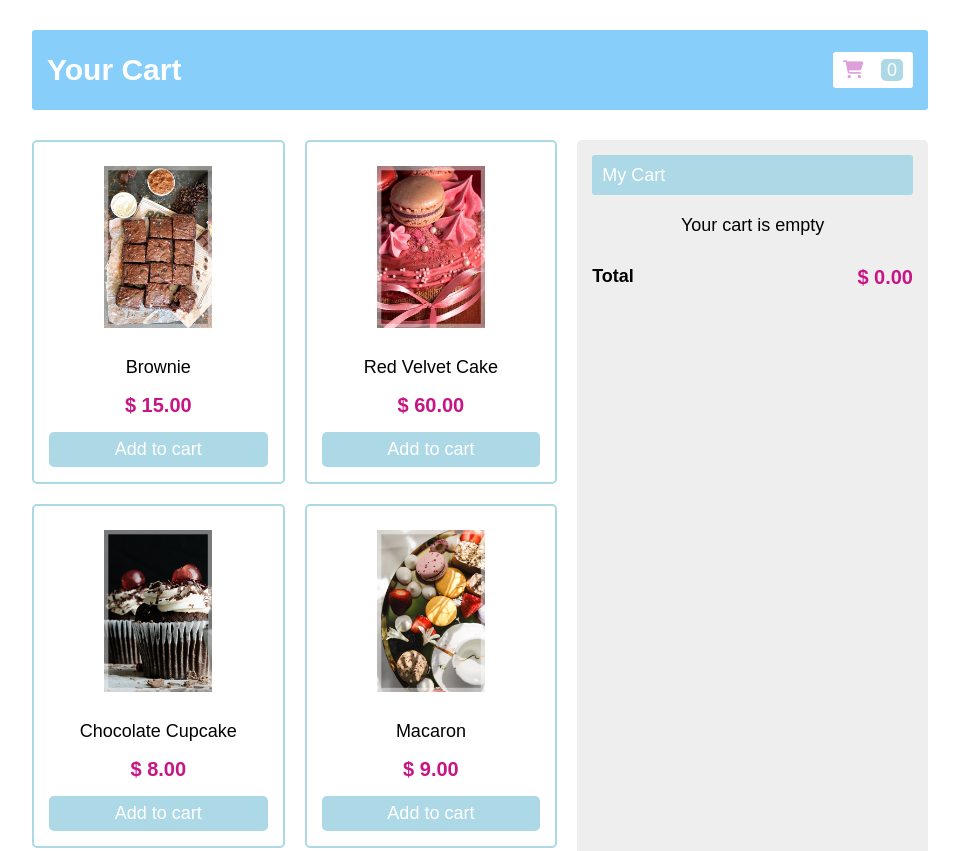
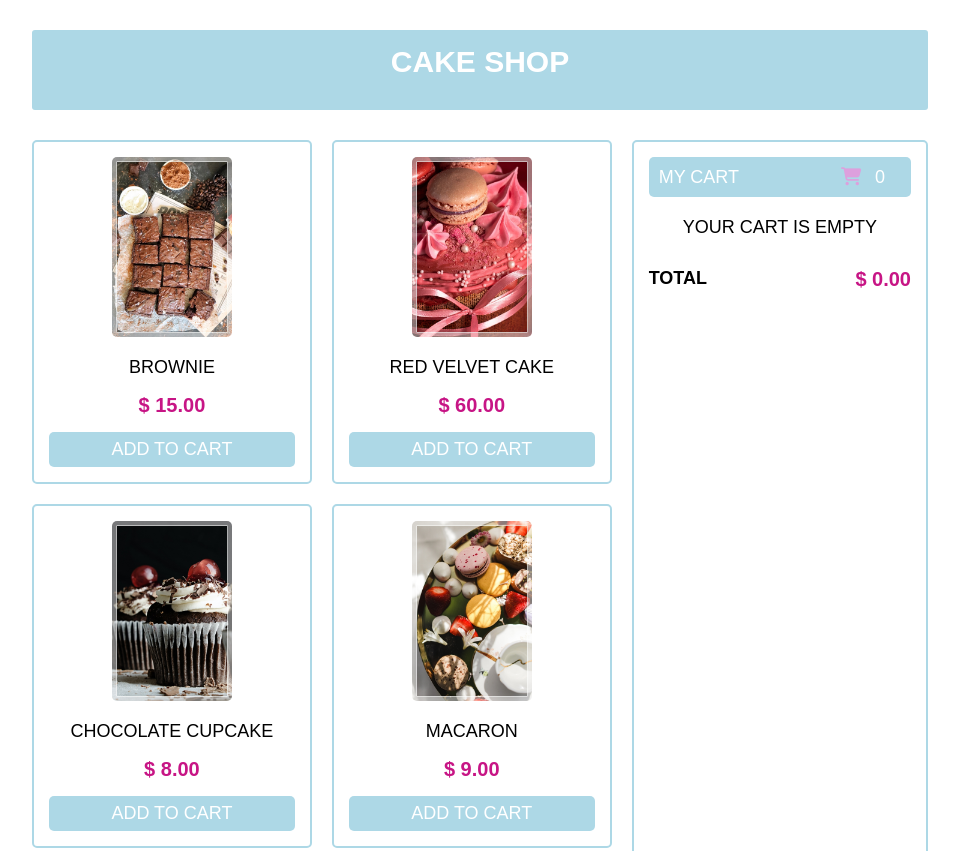
Before and after one commit to Donruethai/ShoppingCart, a plain HTML site: page index.html in a window 1280 px wide. Shown: the top 851 px of the page, without its empty margins (160-1119 px from the left). Drawn offline with Linux system fonts and the light colour scheme.

Commit message:
Change bg color

```diff
--- a/index.html
+++ b/index.html
@@ -7,13 +7,17 @@
     </head>
     <body>
         <div class="header">
-            <p class="logo">Your Cart</p>
-            <div class="cart"><i class="fa-solid fa-cart-shopping"></i><p id="count">0</p></div>
+            <p class="logo">Cake Shop</p>
+
+
         </div>
         <div class="container">
             <div id="root"></div>
             <div class="sidebar">
-                <div class="head"><p>My Cart</p></div>
+                <div class="head">
+                    <p>My Cart</p>
+                    <div class="cart"><i class="fa-solid fa-cart-shopping"></i><p id="count">0</p></div>
+                </div>
                 <div id="cartItem">Your cart is empty</div>
                 <div class="foot">
                     <h3>Total</h3>
--- a/style.css
+++ b/style.css
@@ -4,6 +4,7 @@
     box-sizing: border-box;
     font-family: 'poppins', sans-serif;
     font-size: 18px;
+    text-transform: uppercase;
 }
 body{
     display: flex;
@@ -14,12 +15,13 @@ body{
 .header{
     height: 80px;
     width: 70%;
-    background-color: lightskyblue;
+    background-color: lightblue;
     border-radius: 3px;
     margin: 30px 0px;
-    display: flex;
+    text-align: center;
+    /*display: flex;
     align-items: center;
-    justify-content: space-between;
+    justify-content: space-between;*/
     padding: 15px;
 }
 .header .logo{
@@ -27,14 +29,63 @@ body{
     font-weight: bold;
     color: white;
 }
+
+
+/*
+.container {
+    display: grid;
+    grid-template-columns: 1fr 1fr;
+    grid-gap: 20px;
+    width: 100%;
+    margin-bottom: 30px;
+}
+
+*/
+
+.container{
+    display: flex;
+    width: 70%;
+    margin-bottom: 30px;
+}
+
+#root {
+    /*grid-column: 1 / 2;*/
+    width: 80%;
+    display: grid;
+    grid-template-columns: repeat(2, 1fr);
+    grid-gap: 20px;
+}
+
+.sidebar{
+    width: 40%;
+    border-radius: 5px;
+    /*background-color: #f0f4f5;*/
+    margin-left: 20px;
+    padding: 15px;
+    text-align: center;
+    border: 2px solid lightblue;
+}
+
+.head{
+    background-color: lightblue;
+    border-radius: 5px;
+    height: 40px;
+    padding: 10px;
+    margin-bottom: 20px;
+    color: white;
+    display: flex;
+    align-items: center;
+    justify-content: space-between;*
+}
+
 .cart{
     display: flex;
-    background-color: white;
+    /*background-color: white;*/
     justify-content: space-between;
     align-items: center;
     padding: 7px 10px;
-    border-radius: 3px;
-    width: 80px;
+    border-radius: 5px;
+    width: 70px;
 }
 .fa-solid{
     color: plum;
@@ -48,58 +99,6 @@ body{
     border-radius: 5px;
     background-color: lightblue;
     color: white;
-}
-
-/*
-.container {
-    display: grid;
-    grid-template-columns: 1fr 1fr;
-    grid-gap: 20px;
-    width: 100%;
-    margin-bottom: 30px;
-}
-
-#root {
-    grid-column: 1 / 2;
-    width: 100%;
-    display: grid;
-    grid-template-columns: repeat(2, 1fr);
-    grid-gap: 20px;
-}
-*/
-
-
-.container{
-    display: flex;
-    width: 70%;
-    margin-bottom: 30px;
-}
-#root{
-    width: 60%;
-    display: grid;
-    grid-template-columns: repeat(2, 1fr);
-    grid-gap: 20px;
-}
-
-
-.sidebar{
-    width: 40%;
-    border-radius: 5px;
-    background-color: #eee;
-    margin-left: 20px;
-    padding: 15px;
-    text-align: center;
-}
-
-.head{
-    background-color: lightblue;
-    border-radius: 3px;
-    height: 40px;
-    padding: 10px;
-    margin-bottom: 20px;
-    color: white;
-    display: flex;
-    align-items: center;
 }
 
 .foot{
@@ -130,7 +129,8 @@ body{
 
 .images{
     max-width: 90%;
-    max-height: 90%;
+    max-height: 100%;
+    border-radius: 5px;
     object-fit: cover;
     object-position: center;
 }
@@ -195,7 +195,7 @@ button:hover{
 
 .fa-trash:hover{
     cursor: pointer;
-    color: lightcoral;
+    color: lightskyblue;
 }
 
 footer {
```
Also changed, not shown: images/cake-2223334_1920.jpg (added).
